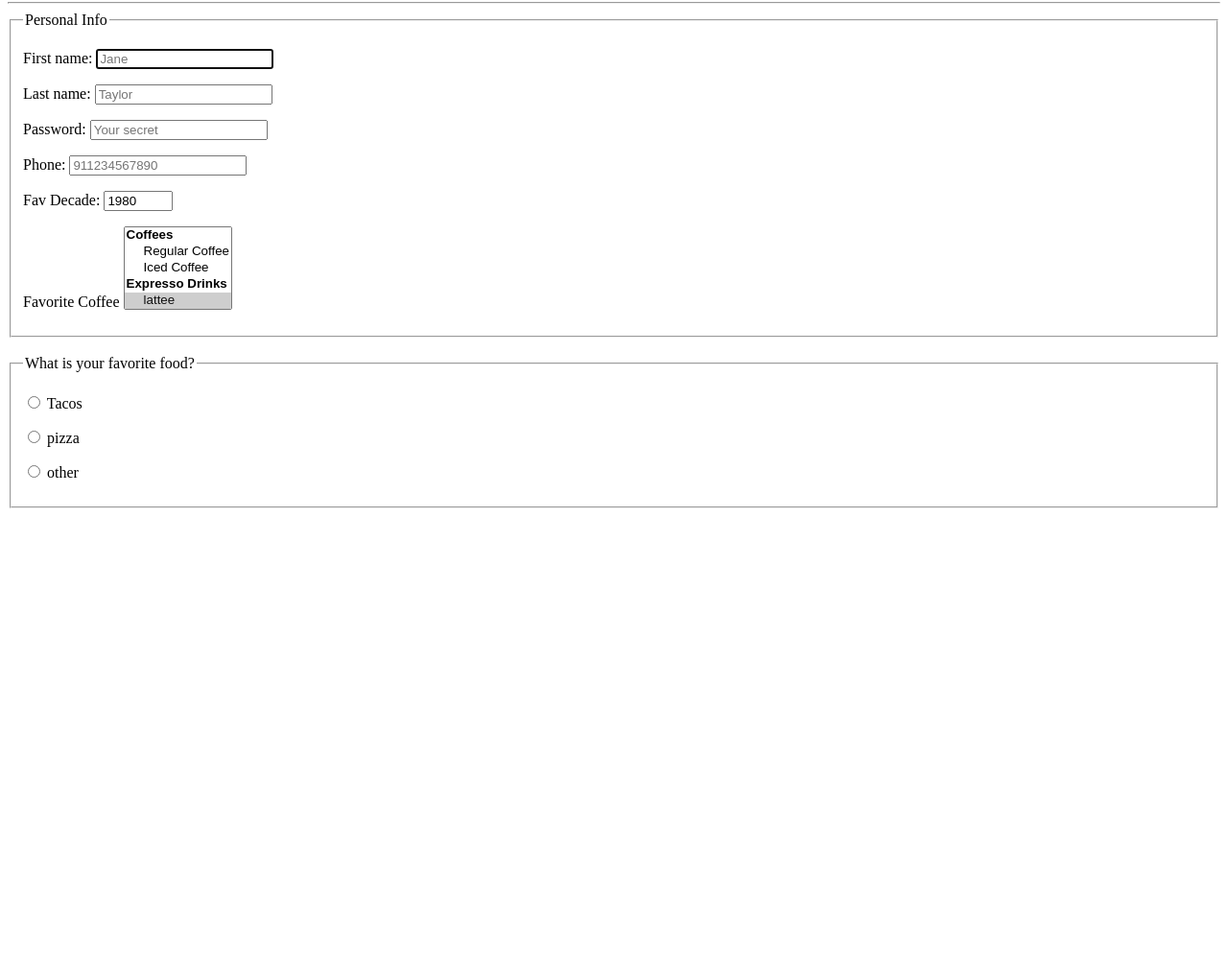
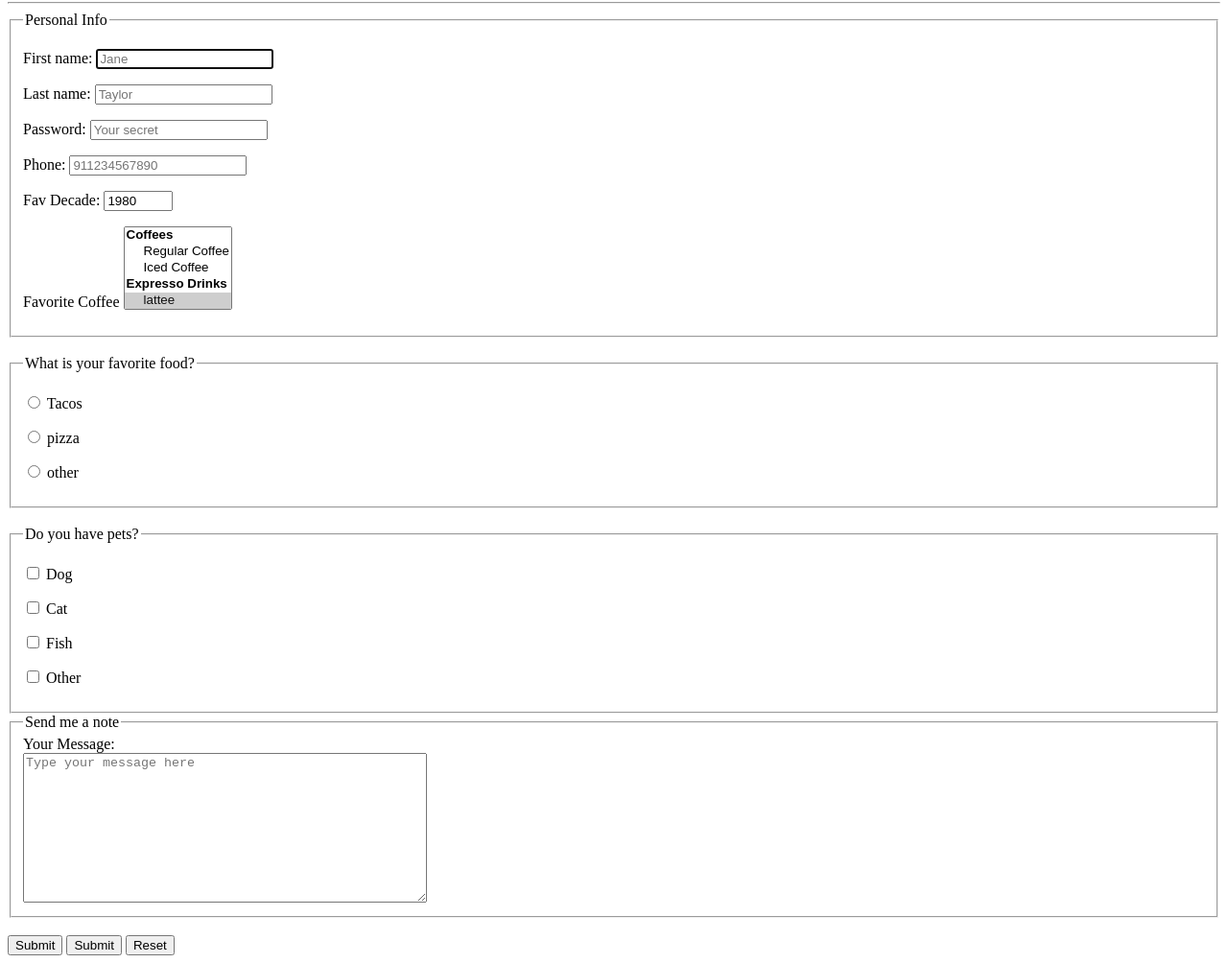
Before and after one commit to Shineuptillast/testing, a plain HTML site: page index1.html in a window 1280 px wide. Shown: the part 78-1082 px from the top of the page at 96% size. Before the commit the page ends 800 px from the top, so only its background shows below. Drawn offline with Linux system fonts and the light colour scheme.

Commit message:
Add files via upload

```diff
--- a/index1.html
+++ b/index1.html
@@ -83,6 +83,40 @@
             <label for="other">other</label>
           </p>
         </fieldset>
+        <br>
+        <fieldset>
+          <legend>
+            Do you have pets?
+          </legend>
+          <p>
+            <input type="checkbox" name="pets" id="dog" value="dog">
+            <label for="dog">Dog</label>
+          </p>
+          <p>
+            <input type="checkbox" name="pets" id="cat" value="cat">
+            <label for="cat">Cat</label>
+          </p>
+          <p>
+            <input type="checkbox" name="pets" id="fish" value="fish">
+            <label for="fish">Fish</label>
+          </p>
+          <p>
+            <input type="checkbox" name="otherpets" id="other" value="other">
+            <label for="other">Other</label>
+          </p>
+        </fieldset>
+        <fieldset>
+          <legend>
+            Send me a note
+          </legend>
+          <label for="message">Your Message:</label>
+          <br>
+          <textarea name="message" id="message" cols="50" rows="10" placeholder="Type your message here"></textarea>
+        </fieldset>
+        <br>
+        <button type="submit">Submit</button>
+        <button type="submit" formaction="index1.html" >Submit</button>
+        <button type="reset">Reset</button>
       </form>
 
     </article>
```
